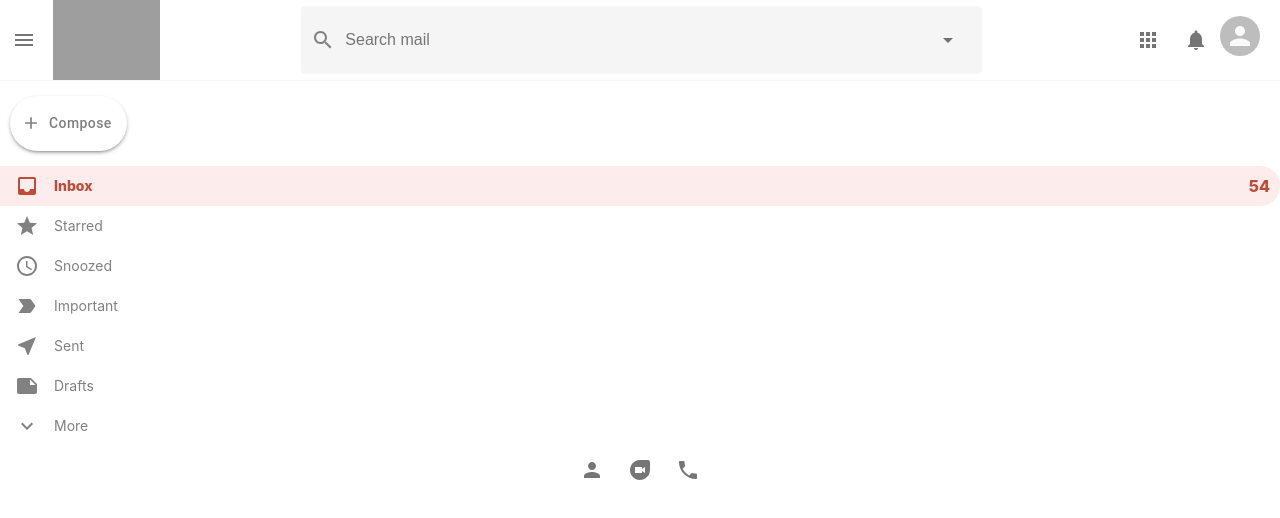
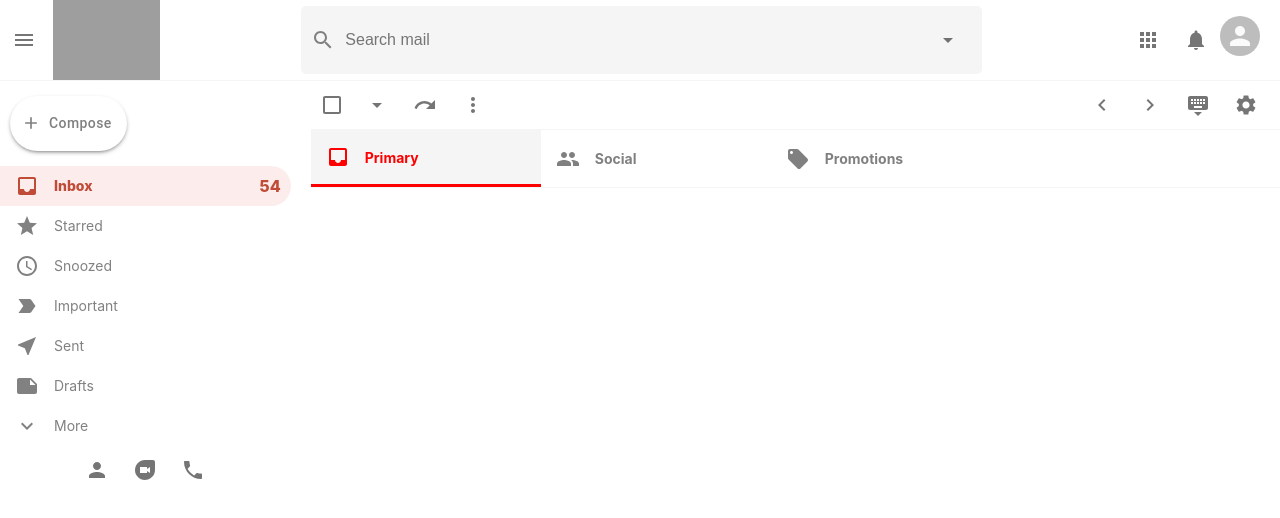
Before and after one commit to rkazi103/gmail-clone, a React (Create React App) app: page / in a window 1280 px wide. Shown: the top 518 px of the page. Built offline with nearby package versions, Linux system fonts and the light colour scheme; grey boxes are pictures that could not be loaded.

Commit message:
built the email list

```diff
--- a/src/AppStyle.js
+++ b/src/AppStyle.js
@@ -1,5 +1,10 @@
 import styled from "styled-components";
 
-export const Container = styled.div``;
+export const Container = styled.div`
+  height: 100vh;
+`;
 
-export const Body = styled.div``;
+export const Body = styled.div`
+  display: flex;
+  height: 100vh;
+`;
--- a/src/components/email-list/EmaiList.js
+++ b/src/components/email-list/EmaiList.js
@@ -1,5 +1,69 @@
+import {
+  Container,
+  Settings,
+  SettingsLeft,
+  SettingsRight,
+  EmailSections,
+} from "./EmailListStyle";
+import { Checkbox, IconButton } from "@material-ui/core";
+import ArrowDropDownIcon from "@material-ui/icons/ArrowDropDown";
+import RedoIcon from "@material-ui/icons/Redo";
+import MoreVertIcon from "@material-ui/icons/MoreVert";
+import ChevronLeftIcon from "@material-ui/icons/ChevronLeft";
+import ChevronRightIcon from "@material-ui/icons/ChevronRight";
+import KeyboardHideIcon from "@material-ui/icons/KeyboardHide";
+import SettingsIcon from "@material-ui/icons/Settings";
+import Section from "./Section";
+import InboxIcon from "@material-ui/icons/Inbox";
+import PeopleIcon from "@material-ui/icons/People";
+import LocalOfferIcon from "@material-ui/icons/LocalOffer";
+
 const EmaiList = () => {
-  return <div></div>;
+  return (
+    <Container>
+      <Settings>
+        <SettingsLeft>
+          <Checkbox />
+
+          <IconButton>
+            <ArrowDropDownIcon />
+          </IconButton>
+
+          <IconButton>
+            <RedoIcon />
+          </IconButton>
+
+          <IconButton>
+            <MoreVertIcon />
+          </IconButton>
+        </SettingsLeft>
+
+        <SettingsRight>
+          <IconButton>
+            <ChevronLeftIcon />
+          </IconButton>
+
+          <IconButton>
+            <ChevronRightIcon />
+          </IconButton>
+
+          <IconButton>
+            <KeyboardHideIcon />
+          </IconButton>
+
+          <IconButton>
+            <SettingsIcon />
+          </IconButton>
+        </SettingsRight>
+      </Settings>
+
+      <EmailSections>
+        <Section Icon={InboxIcon} title="Primary" color="red" selected={true} />
+        <Section Icon={PeopleIcon} title="Social" color="#1A73E8" />
+        <Section Icon={LocalOfferIcon} title="Promotions" color="green" />
+      </EmailSections>
+    </Container>
+  );
 };
 
 export default EmaiList;
--- a/src/components/email-list/EmailListStyle.js
+++ b/src/components/email-list/EmailListStyle.js
@@ -1,3 +1,30 @@
 import styled from "styled-components";
 
-export const Container = styled.div``;
+export const Container = styled.div`
+  flex: 1;
+  overflow: scroll;
+`;
+
+export const Settings = styled.div`
+  position: sticky;
+  top: 0;
+  display: flex;
+  justify-content: space-between;
+  border-bottom: 1px solid whitesmoke;
+  background-color: white;
+  z-index: 999;
+  padding-right: 10px;
+`;
+
+export const SettingsLeft = styled.div``;
+
+export const SettingsRight = styled.div``;
+
+export const EmailSections = styled.div`
+  position: sticky;
+  top: 0;
+  display: flex;
+  background-color: white;
+  border-bottom: 1px solid whitesmoke;
+  z-index: 999;
+`;
--- /dev/null
+++ b/src/components/email-list/Section.js
@@ -0,0 +1,20 @@
+import { Container } from "./SectionStyle";
+import PropTypes from "prop-types";
+
+const Section = ({ Icon, title, color, selected }) => {
+  return (
+    <Container selected={selected} color={color}>
+      <Icon />
+      <h4>{title}</h4>
+    </Container>
+  );
+};
+
+Section.propTypes = {
+  Icon: PropTypes.object,
+  title: PropTypes.string,
+  color: PropTypes.string,
+  selected: PropTypes.bool,
+};
+
+export default Section;
--- /dev/null
+++ b/src/components/email-list/SectionStyle.js
@@ -0,0 +1,32 @@
+import styled, { css } from "styled-components";
+
+export const Container = styled.div`
+  border-bottom: 3px solid ${(props) => props.color};
+  color: ${(props) => props.selected && props.color} !important;
+  display: flex;
+  align-items: center;
+  border-bottom-width: 2px;
+  padding: 15px;
+  min-width: 200px;
+  cursor: pointer;
+  color: grey;
+  border-width: 0 !important;
+
+  &:hover {
+    background-color: whitesmoke;
+    border-width: 3px !important;
+  }
+
+  > h4 {
+    font-size: 14px;
+    margin-left: 15px;
+  }
+
+  ${(props) =>
+    props.selected
+      ? css`
+          background-color: whitesmoke;
+          border-width: 3px !important;
+        `
+      : ""}
+`;
--- a/src/components/sidebar/SidebarOption.js
+++ b/src/components/sidebar/SidebarOption.js
@@ -15,6 +15,7 @@
   Icon: PropTypes.object,
   title: PropTypes.string,
   number: PropTypes.number,
+  selected: PropTypes.bool,
 };
 
 export default SidebarOption;
--- a/src/components/sidebar/SidebarStyle.js
+++ b/src/components/sidebar/SidebarStyle.js
@@ -1,7 +1,11 @@
 import styled from "styled-components";
 import { Button } from "@material-ui/core";
 
-export const Container = styled.div``;
+export const Container = styled.div`
+  flex: 0.3;
+  max-width: 300px;
+  padding-right: 20px;
+`;
 
 export const ComposeButton = styled(Button)`
   margin-top: 15px !important;
```
